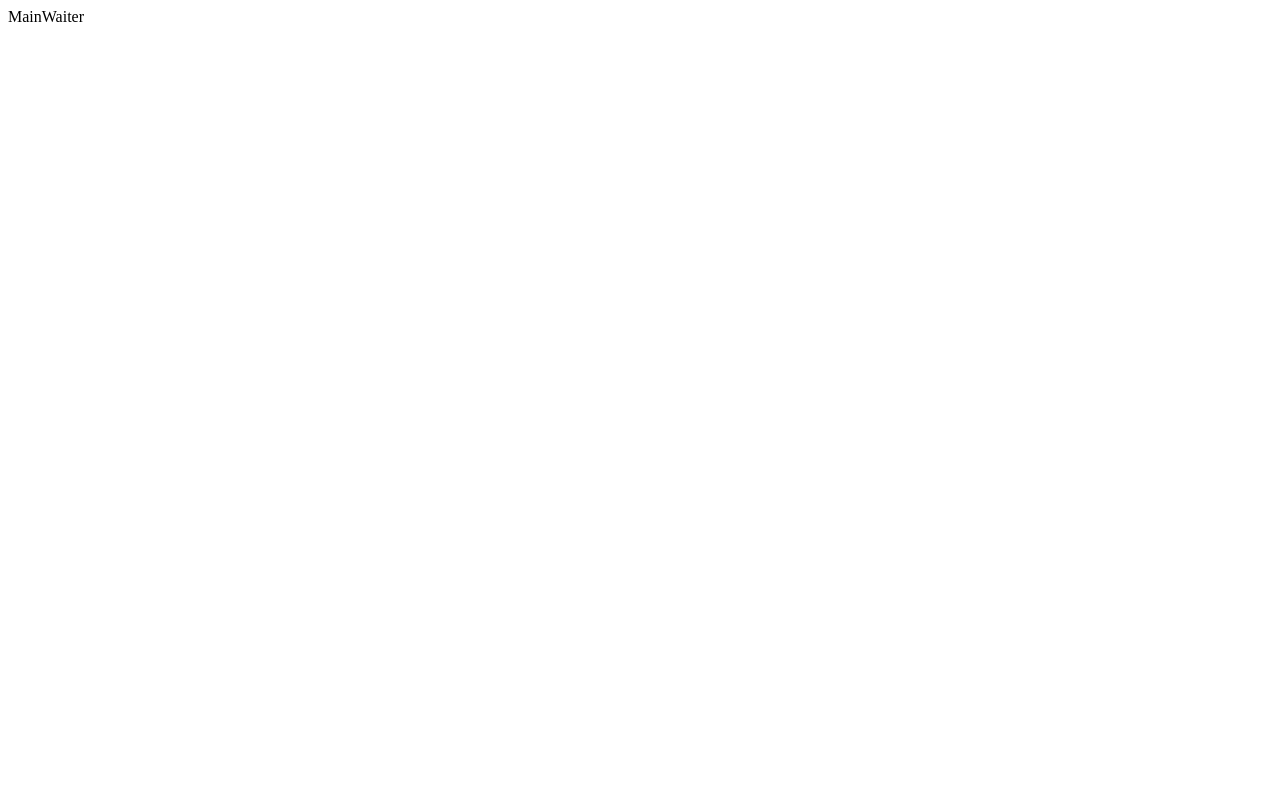
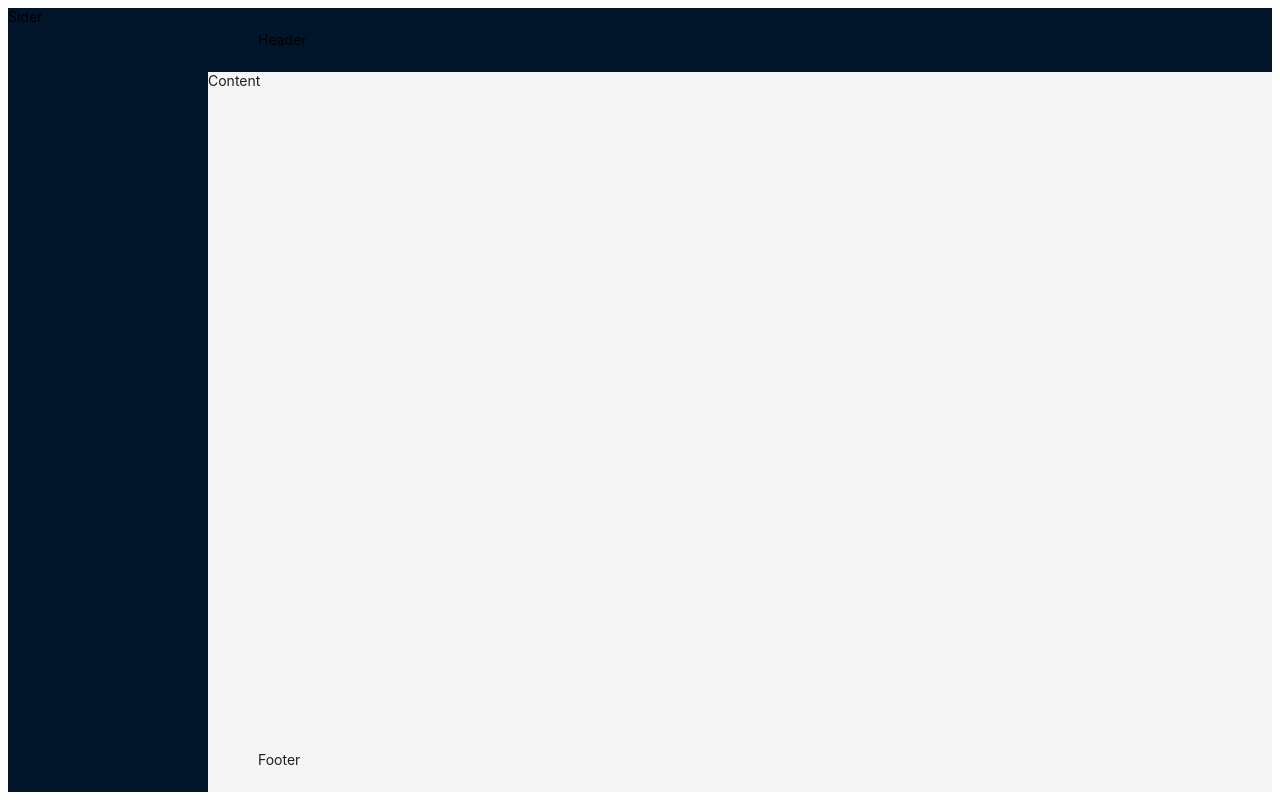
Before and after one commit to Aleks2580/restaurant-management-software, a React (Create React App) app in the folder client/: page /waiter/main in a window 1280 px wide. Built offline with nearby package versions, Linux system fonts and the light colour scheme.

Commit message:
layout MainWaiter component

```diff
--- a/client/src/Components/MainWaiter/MainWaiter.jsx
+++ b/client/src/Components/MainWaiter/MainWaiter.jsx
@@ -1,5 +1,15 @@
 import React from "react";
-
-export default function MainWaiter() {
-  return <div>MainWaiter</div>;
-}
+import { Layout } from "antd";
+import style from "./MainWaiter.module.css";
+const { Header, Footer, Sider, Content } = Layout;
+const MainWaiter = () => (
+  <Layout className={style.layout}>
+    <Sider>Sider</Sider>
+    <Layout>
+      <Header>Header</Header>
+      <Content>Content</Content>
+      <Footer>Footer</Footer>
+    </Layout>
+  </Layout>
+);
+export default MainWaiter;
--- /dev/null
+++ b/client/src/Components/MainWaiter/MainWaiter.module.css
@@ -0,0 +1,3 @@
+.layout {
+  height: 98vh;
+}
```
